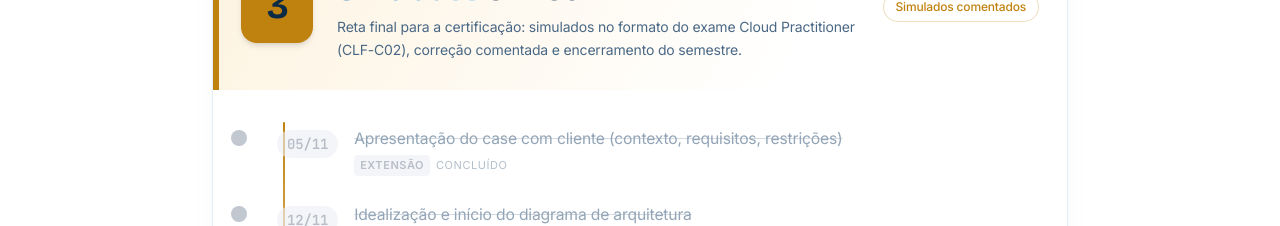
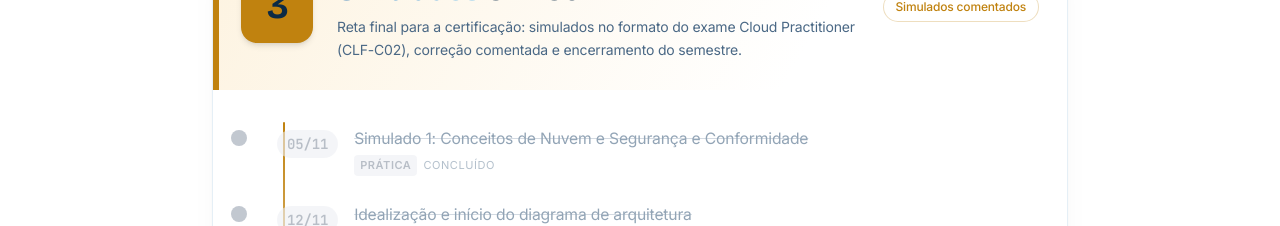
Before and after one commit to Liga-de-Computacao-em-Nuvem-PUCRS/landing-page-lcn, a React (Vite) app: page /calendario in a window 1280 px wide. Shown: the part 2360-2586 px from the top of the page. Built offline with nearby package versions, Linux system fonts and the light colour scheme.

Commit message:
feat: substitui encontro de 05/11 pelo Simulado 1

```diff
--- a/src/data/calendar.ts
+++ b/src/data/calendar.ts
@@ -124,8 +124,8 @@ export const CYCLES: Cycle[] = [
       {
         n: 14,
         date: '05/11',
-        topic: 'Apresentação do case com cliente (contexto, requisitos, restrições)',
-        kind: 'Extensão',
+        topic: 'Simulado 1: Conceitos de Nuvem e Segurança e Conformidade',
+        kind: 'Prática',
       },
       {
         n: 15,
```
